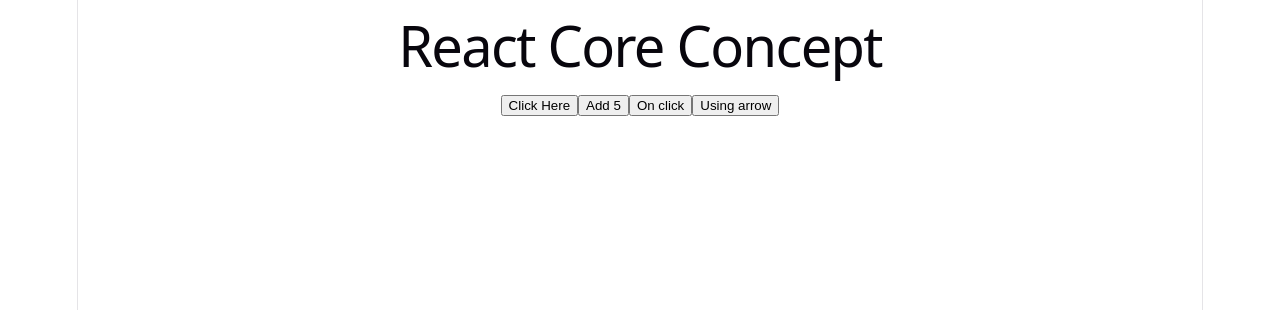
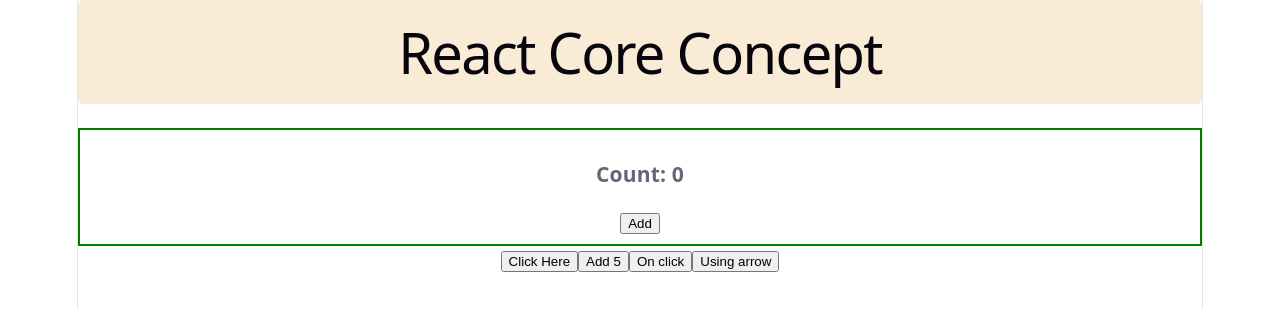
Before and after one commit to rokan45/Web_Learning, a React (Vite) app in the folder basic-react-II/: page / in a window 1280 px wide. Shown: the top 310 px of the page. Built offline with nearby package versions, Linux system fonts and the light colour scheme.

Commit message:
react concept useState to count

```diff
--- a/basic-react-II/src/App.css
+++ b/basic-react-II/src/App.css
@@ -1,3 +1,14 @@
+.basic {
+  font-size: 16px;
+  padding: 5px 10px;
+  border-radius: 5px;
+  border: 2px solid transparent;
+  transition: border-color 0.3s;
+  margin-bottom: 24px;
+  text-align: center;
+  background-color: antiquewhite;
+}
+
 .counter {
   font-size: 16px;
   padding: 5px 10px;
@@ -7,11 +18,13 @@
   border: 2px solid transparent;
   transition: border-color 0.3s;
   margin-bottom: 24px;
+  text-align: center;
 
-  &:hover {
+  .counter:hover {
     border-color: var(--accent-border);
   }
-  &:focus-visible {
+
+  .counter:focus-visible {
     outline: 2px solid var(--accent);
     outline-offset: 2px;
   }
@@ -42,8 +55,7 @@
     z-index: 1;
     top: 34px;
     height: 28px;
-    transform: perspective(2000px) rotateZ(300deg) rotateX(44deg) rotateY(39deg)
-      scale(1.4);
+    transform: perspective(2000px) rotateZ(300deg) rotateX(44deg) rotateY(39deg) scale(1.4);
   }
 
   .vite {
@@ -51,8 +63,7 @@
     top: 107px;
     height: 26px;
     width: auto;
-    transform: perspective(2000px) rotateZ(300deg) rotateX(40deg) rotateY(39deg)
-      scale(0.8);
+    transform: perspective(2000px) rotateZ(300deg) rotateX(40deg) rotateY(39deg) scale(0.8);
   }
 }
 
@@ -75,9 +86,10 @@
   border-top: 1px solid var(--border);
   text-align: left;
 
-  & > div {
+  &>div {
     flex: 1 1 0;
     padding: 32px;
+
     @media (max-width: 1024px) {
       padding: 24px 20px;
     }
@@ -130,6 +142,7 @@
     &:hover {
       box-shadow: var(--shadow);
     }
+
     .button-icon {
       height: 18px;
       width: 18px;
@@ -156,6 +169,7 @@
 #spacer {
   height: 88px;
   border-top: 1px solid var(--border);
+
   @media (max-width: 1024px) {
     height: 48px;
   }
@@ -177,6 +191,7 @@
     left: 0;
     border-left-color: var(--border);
   }
+
   &::after {
     right: 0;
     border-right-color: var(--border);
--- a/basic-react-II/src/App.jsx
+++ b/basic-react-II/src/App.jsx
@@ -1,5 +1,6 @@
 import { useState } from 'react'
 import './App.css'
+import Counter from './counter'
 
 function App() {
   function HandleClick() {
@@ -11,7 +12,16 @@
 
   return (
     <>
-      <section> <h1>React Core Concept</h1></section>
+      <section className='basic'>
+        {/* style can be applied dynamically */}
+        <h1 style={{ textAlign: 'center' }}>React Core Concept</h1>
+      </section>
+
+      <section>
+        <Counter></Counter>
+      </section>
+
+
       <section>
         {/* //One way to handle click event */}
         <button onClick={HandleClick}>Click Here</button>
@@ -25,7 +35,7 @@
         }}>On click</button>
 
         {/* //4th way direct on arrow function */}
-        <button onClick={()=>alert("Using asrrow")}>Using arrow</button>
+        <button onClick={() => alert("Using asrrow")}>Using arrow</button>
       </section>
 
     </>
--- /dev/null
+++ b/basic-react-II/src/counter.jsx
@@ -0,0 +1,23 @@
+import { useState } from "react"
+
+export default function Counter() {
+    const [count, setCount] = useState(0);
+
+    const handleCount=()=>{
+        // setCount(1);
+        const newCount=count+1;
+        setCount(newCount);
+    }
+
+    //style for the componet
+    const counterStyle = {
+        border: '2px solid green',
+        padding: '10px',
+    }
+    return (
+        <div style={counterStyle}>
+            <h3>Count: {count} </h3>
+            <button onClick={handleCount}>Add</button>
+        </div>
+    )
+}
```
